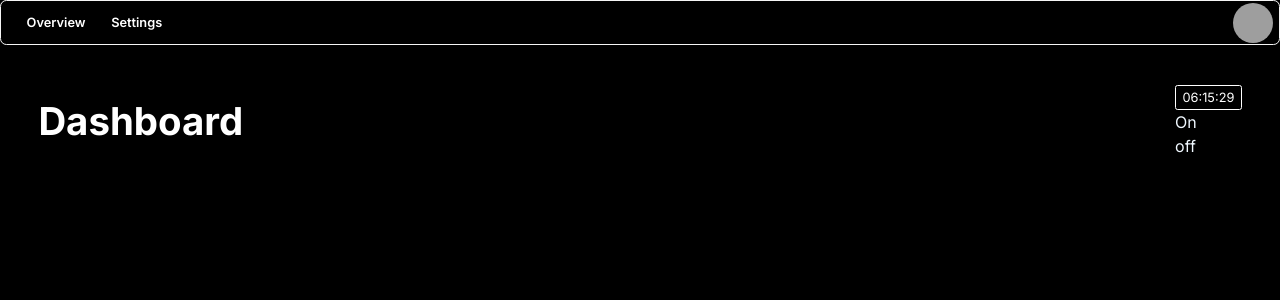
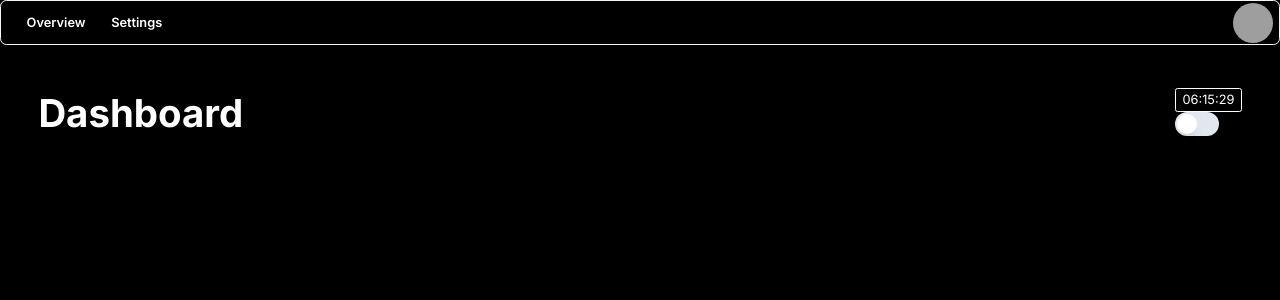
Before and after one commit to shadowctrl/TeleDis, a Next.js app: page / in a window 1280 px wide. Shown: the top 300 px of the page. Built offline with nearby package versions, Linux system fonts and the light colour scheme; grey boxes are pictures that could not be loaded.

Commit message:
shandcn UI

```diff
--- a/package.json
+++ b/package.json
@@ -13,6 +13,7 @@
     "@radix-ui/react-menubar": "^1.1.1",
     "@radix-ui/react-slot": "^1.1.0",
     "@radix-ui/react-switch": "^1.1.0",
+    "@reduxjs/toolkit": "^2.2.6",
     "async-mutex": "^0.5.0",
     "class-variance-authority": "^0.7.0",
     "clsx": "^2.1.1",
@@ -20,6 +21,7 @@
     "next": "14.2.5",
     "react": "^18",
     "react-dom": "^18",
+    "react-redux": "^9.1.2",
     "shadcn-ui": "^0.8.0",
     "tailwind-merge": "^2.4.0",
     "tailwindcss-animate": "^1.0.7"
--- a/src/app/page.tsx
+++ b/src/app/page.tsx
@@ -1,12 +1,11 @@
 import dynamic from "next/dynamic";
+import ToggleSwitch from "@/components/switch";
+
 const Timer = dynamic(() => import("@/lib/timer"), {
   ssr: false,
   loading: () => <p>Loading...</p>,
 });
-const Switch = dynamic(() => import("@/lib/switch"), {
-  ssr: false,
-  loading: () => <p>Loading...</p>,
-});
+
 export default function Home() {
   return (
     <main>
@@ -16,7 +15,7 @@ export default function Home() {
           <h1 className="hero-time">
             <Timer />
           </h1>
-          <Switch />
+          <ToggleSwitch />
         </div>
       </div>
     </main>
--- /dev/null
+++ b/src/components/switch.tsx
@@ -0,0 +1,19 @@
+"use client";
+import dynamic from "next/dynamic";
+import { Switch } from "@/components/ui/switch";
+
+const handleSwitch = async (value: Boolean) => {
+  const options = {
+    method: "POST",
+    headers: { "Content-Type": "application/json" },
+    body: JSON.stringify({
+      value,
+    }),
+  };
+  await fetch(`${process.env.NEXT_PUBLIC_Base_Url}/api/telegram`, options);
+};
+const ToggleSwitch = () => {
+  return <Switch onCheckedChange={(e) => handleSwitch(e)} />;
+};
+
+export default ToggleSwitch;
```
Also changed, not shown: 1 other file (tests, documents, lock files or other folders).
